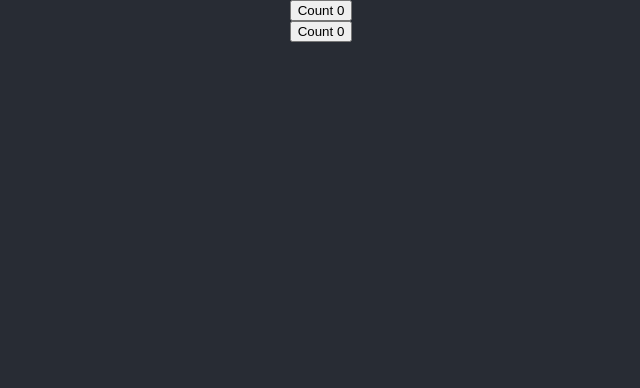
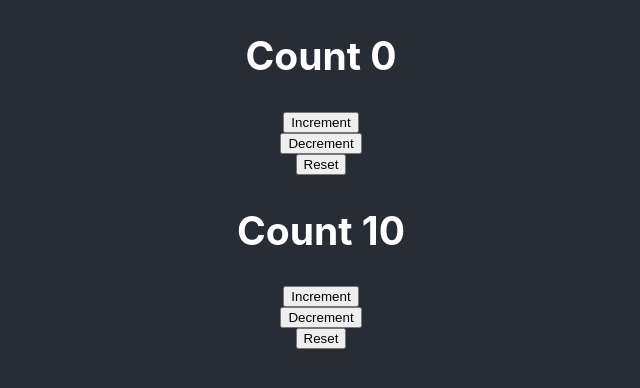
Before and after one commit to masoodhamza/first-app, a React (Create React App) app: page / in a window 1280 px wide. Shown: the top 388 px of the page, without its empty margins (319-959 px from the left). Built offline with nearby package versions, Linux system fonts and the light colour scheme.

Commit message:
custom counter hook

```diff
--- a/src/App.js
+++ b/src/App.js
@@ -1,12 +1,16 @@
 import "./App.css";
+import CounterOne from "./components/CounterOne";
+import CounterTwo from "./components/CounterTwo";
 import DocTitleOne from "./components/DocTitleOne";
 import DocTitleTwo from "./components/DocTitleTwo";
 
 const App = () => {
   return (
     <div className="App">
-      <DocTitleOne />
-      <DocTitleTwo />
+      {/* <DocTitleOne />
+      <DocTitleTwo /> */}
+      <CounterOne />
+      <CounterTwo />
     </div>
   );
 };
--- /dev/null
+++ b/src/components/CounterOne.js
@@ -0,0 +1,16 @@
+import useCounter from "../hooks/useCounter";
+
+const CounterOne = () => {
+  const [count, increment, decrement, reset] = useCounter(0, 1);
+
+  return (
+    <>
+      <h2>Count {count}</h2>
+      <button onClick={increment}>Increment</button>
+      <button onClick={decrement}>Decrement</button>
+      <button onClick={reset}>Reset</button>
+    </>
+  );
+};
+
+export default CounterOne;
--- /dev/null
+++ b/src/components/CounterTwo.js
@@ -0,0 +1,16 @@
+import useCounter from "../hooks/useCounter";
+
+const CounterTwo = () => {
+  const [count, increment, decrement, reset] = useCounter(10, 5);
+
+  return (
+    <>
+      <h2>Count {count}</h2>
+      <button onClick={increment}>Increment</button>
+      <button onClick={decrement}>Decrement</button>
+      <button onClick={reset}>Reset</button>
+    </>
+  );
+};
+
+export default CounterTwo;
--- /dev/null
+++ b/src/hooks/useCounter.js
@@ -0,0 +1,21 @@
+import { useState } from "react";
+
+const useCounter = (initialCount = 0, value) => {
+  const [count, setCount] = useState(initialCount);
+
+  const increment = () => {
+    setCount((prevCount) => prevCount + value);
+  };
+
+  const decrement = () => {
+    setCount((prevCount) => prevCount + value);
+  };
+
+  const reset = () => {
+    setCount(initialCount);
+  };
+
+  return [count, increment, decrement, reset];
+};
+
+export default useCounter;
```
